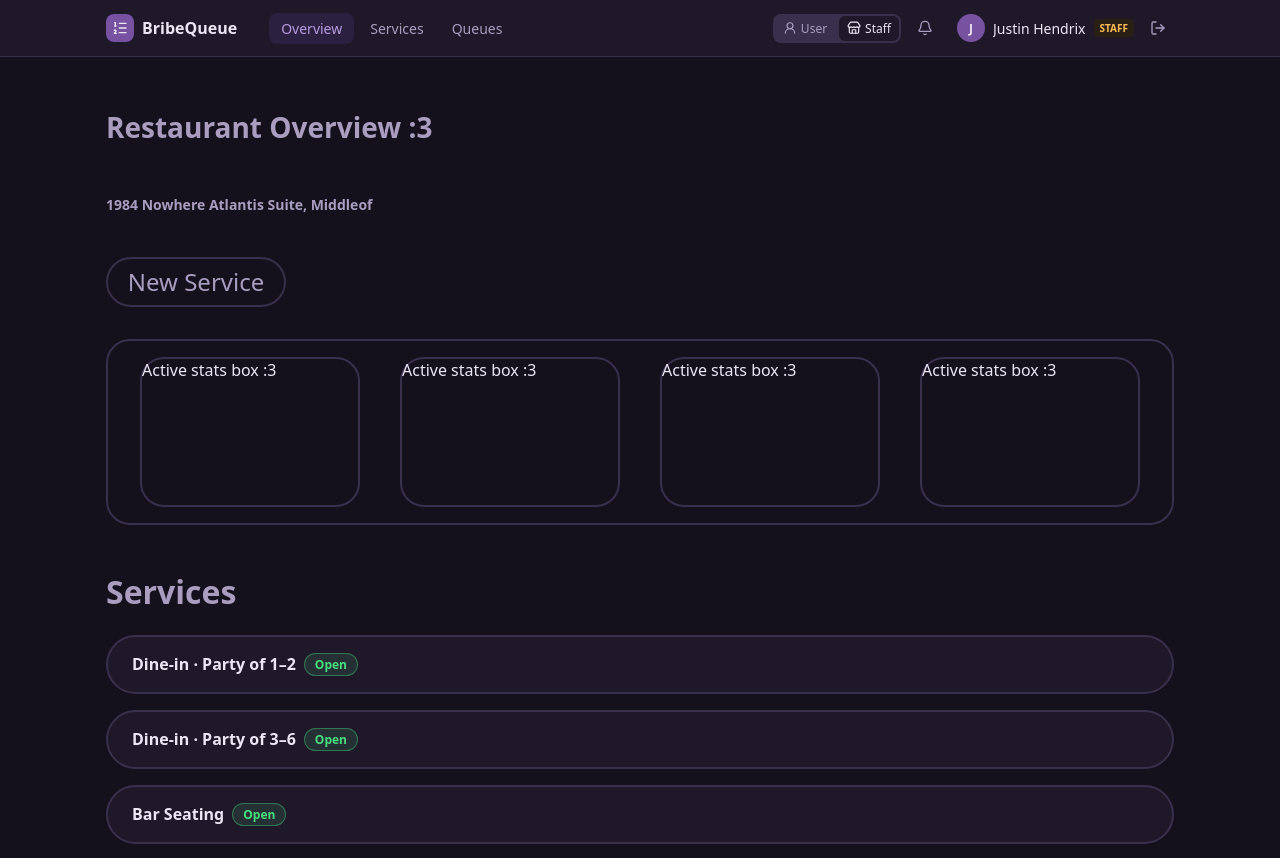
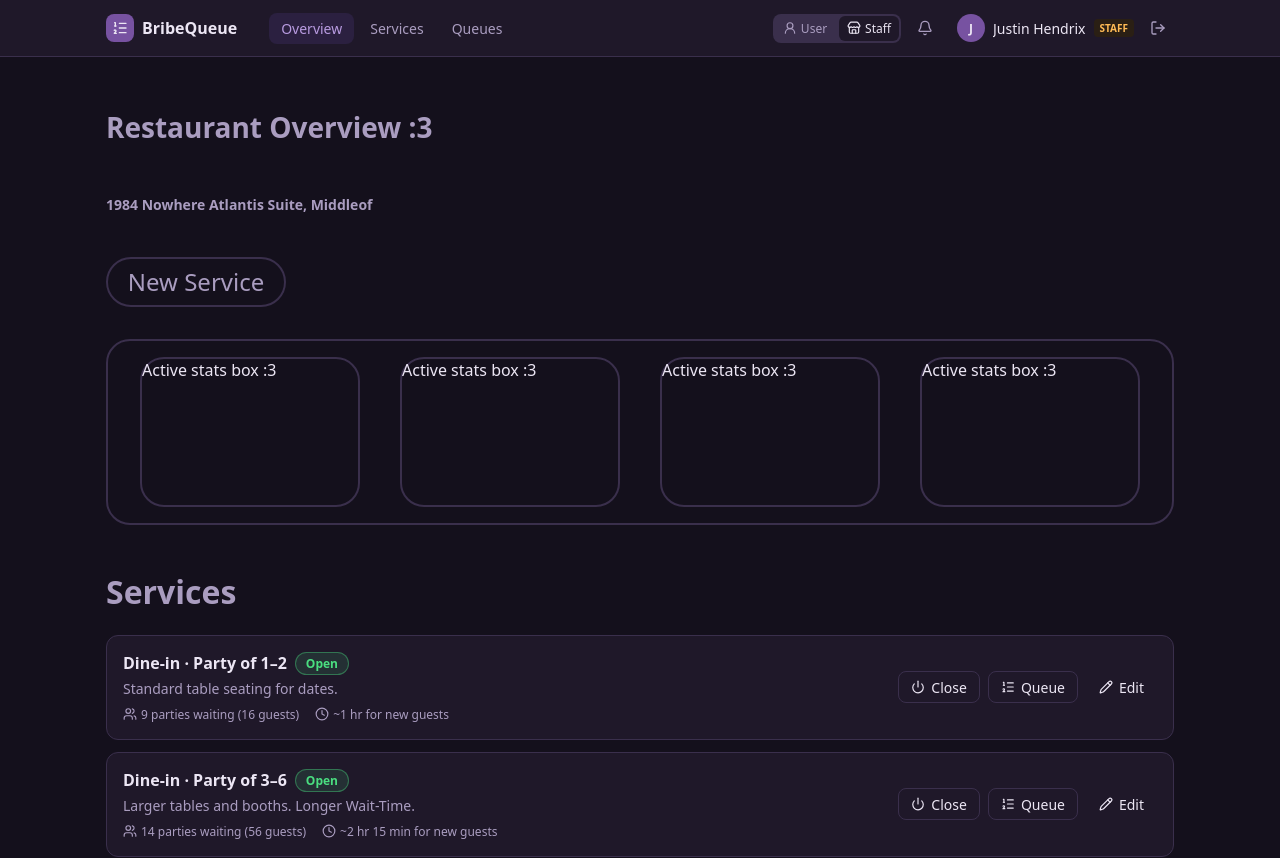
Before and after one commit to COSC-4353-Group-Project/SoftwareDesign, a React (Vite) app: page /admin-board in a window 1280 px wide. Shown: the top 858 px of the page. Built offline with nearby package versions, Linux system fonts and the light colour scheme.

Commit message:
so much copied code from my other pages
services in the admin page now show and have quick actinos on them! such as close, edit, and queue for when the queue page gets doen it'll hyperlink over there

```diff
--- a/src/pages/AdminDashboard.css
+++ b/src/pages/AdminDashboard.css
@@ -70,16 +70,23 @@
 
 
 
-/* one service card. height grows with the content now instead of a fixed 175px */
+/* one service card, same look as the cards on the Services tab.
+   info on the left, buttons will go on the right later */
 .admin-service-container {
     display: flex;
-    flex-direction: column;
-    gap: 8px;
-    padding: 16px 24px;
-    border: 2px solid var(--color-border);
+    align-items: flex-start;
+    justify-content: space-between;
+    gap: 12px;
+    padding: 16px;
+    border: 1px solid var(--color-border);
+    border-radius: 12px;
     background: var(--color-surface);
-    margin-bottom: 16px;
-    border-radius: 32px;
+    margin-bottom: 12px;
+}
+
+/* min-width: 0 lets long names/descriptions wrap instead of pushing the buttons off the card */
+.admin-service-info {
+    min-width: 0;
 }
 
 
@@ -100,6 +107,92 @@
     margin: 0;
     font-weight: 600;
 }
+
+.admin-service-desc {
+    margin: 4px 0 0;
+    font-size: 14px;
+    color: var(--color-muted-foreground);
+}
+
+/* small grey line with icons under the description */
+.admin-service-stats {
+    display: flex;
+    flex-wrap: wrap;
+    gap: 4px 16px;
+    margin-top: 8px;
+    font-size: 12px;
+    color: var(--color-muted-foreground);
+}
+
+/* icon + text side by side */
+.admin-service-stat {
+    display: flex;
+    align-items: center;
+    gap: 4px;
+}
+
+/* Funny little button work  */
+
+/* media  stuff handles large screens, other handle smaller phones. hopefullyitwork. :(*/
+.admin-service-buttons {
+    display: flex;
+    flex-wrap: wrap;
+    gap: 8px;
+    flex-shrink: 0;
+}
+
+/* shared look for all three so i dont have to redo code, the second class picks the color style */
+.admin-service-button {
+    display: flex;
+    align-items: center;
+    gap: 6px;
+    height: 32px;
+    padding: 0 12px;
+    border: 1px solid transparent;
+    border-radius: 8px;
+    background: transparent;
+    color: var(--color-foreground);
+    font: inherit;
+    font-size: 14px;
+    font-weight: 500;
+    text-decoration: none; /* Links are underlined by default and thats gross */
+    cursor: pointer;
+}
+
+/* filled purple, used for "Open" on a closed service */
+.admin-service-button.primary {
+    background: var(--color-primary);
+}
+
+.admin-service-button.primary:hover {
+    background: var(--color-primary-hover);
+}
+
+/* border only, used for "Close" and "Queue" */
+.admin-service-button.outline {
+    border-color: var(--color-border);
+}
+
+/* no border or background until hovered, used for Edit (same as the Edit button on the Services tab) */
+.admin-service-button.outline:hover,
+.admin-service-button.ghost:hover {
+    background: var(--color-primary-soft);
+}
+
+/* wide enough for info + buttons side by side */
+@media (min-width: 640px) {
+    .admin-service-container {
+        align-items: center;
+    }
+}
+
+@media (max-width: 639px) {
+    .admin-service-container {
+        flex-direction: column;
+    }
+}
+
+/*  end Funny little button work  */
 
 /* open/closed pill, color depends on active or inactive */
 .admin-service-pill {
--- a/src/pages/AdminDashboard.jsx
+++ b/src/pages/AdminDashboard.jsx
@@ -1,15 +1,39 @@
+import { useState } from 'react'
+import { Link } from 'react-router-dom'
+import { Clock, ListOrdered, Pencil, Power, Users } from 'lucide-react'
 import './AdminDashboard.css'
 
-// Fake services until the backend exists. Same services as the Service Management page.
-// More fields (waiting, guests, skip revenue) get added as the panel is built out.
+// legit just copied from the admin service page.
 const MOCK_SERVICES = [
-    { id: 1, name: 'Dine-in · Party of 1–2', isOpen: true },
-    { id: 2, name: 'Dine-in · Party of 3–6', isOpen: true },
-    { id: 3, name: 'Bar Seating', isOpen: true },
-    { id: 4, name: 'Patio', isOpen: false },
+    { id: 1, name: 'Dine-in · Party of 1–2', description: 'Standard table seating for dates.', duration: 6, waiting: 9, guests: 16, isOpen: true },
+    { id: 2, name: 'Dine-in · Party of 3–6', description: 'Larger tables and booths. Longer Wait-Time.', duration: 9, waiting: 14, guests: 56, isOpen: true },
+    { id: 3, name: 'Bar Seating', description: 'First-come bar stools. Bartender Service', duration: 4, waiting: 5, guests: 8, isOpen: true },
+    { id: 4, name: 'Patio', description: 'Outdoor tables. Closed when it rains.', duration: 5, waiting: 0, guests: 0, isOpen: false },
 ]
 
+// Turns minutes into human(XD) text: 0 to "Now", 45 to "45 min", 135 to "2 hr 15 min".
+// Same helper as QueueStatusPage, copied so i dont have to write more code.
+function formatMinutes(min) {
+    if (min <= 0) return 'Now'
+    if (min < 60) return `${Math.round(min)} min`
+    const h = Math.floor(min / 60)
+    const m = Math.round(min % 60)
+    return m ? `${h} hr ${m} min` : `${h} hr`
+}
+
 function AdminDashboard(){
+    // services live in state so the Open/Close button can change them
+    const [services, setServices] = useState(MOCK_SERVICES)
+
+    /* ===== Funny little button work ===== */
+    // Open/Close button: flips isOpen on the one service that was clicked, leaves the rest alone
+    function toggleOpen(id) {
+        setServices(services.map((service) =>
+            service.id === id ? { ...service, isOpen: !service.isOpen } : service
+        ))
+    }
+    /* ===== end Funny little button work ===== */
+
     return(
     <div className="admin-page">
         <div className="admin-header">
@@ -42,11 +66,13 @@ function AdminDashboard(){
             <div>
                 <h1 className="admin-service-header">Services</h1>
                 {/* one card per service, closed services get faded out a bit */}
-                {MOCK_SERVICES.map((service) => (
+                {services.map((service) => (
                     <div
                         key={service.id}
                         className={service.isOpen ? 'admin-service-container' : 'admin-service-container closed'}
                     >
+                        {/* left side of the card, buttons are on the right */}
+                        <div className="admin-service-info">
                             {/* name + open/closed pill on the same line */}
                             <div className="admin-service-top">
                                 <p className="admin-service-name">{service.name}</p>
@@ -56,6 +82,42 @@ function AdminDashboard(){
                                     <span className="admin-service-pill closed">Closed</span>
                                 )}
                             </div>
+
+                            <p className="admin-service-desc">{service.description}</p>
+
+                            <div className="admin-service-stats">
+                                <span className="admin-service-stat">
+                                    <Users size={14} /> {service.waiting} {service.waiting === 1 ? 'party' : 'parties'} waiting ({service.guests} guests)
+                                </span>
+                                {/* a new guest joins behind everyone, so their wait is (waiting + 1) × minutes per party */}
+                                <span className="admin-service-stat">
+                                    <Clock size={14} />
+                                    {service.isOpen
+                                        ? ` ~${formatMinutes((service.waiting + 1) * service.duration)} for new guests`
+                                        : ' Not taking new guests'}
+                                </span>
+                            </div>
+                        </div>
+
+                        {/* ===== Funny little button work ===== */}
+                        <div className="admin-service-buttons">
+                            {/* filled purple "Open" when closed so it stands out, outlined "Close" when open */}
+                            <button
+                                type="button"
+                                className={service.isOpen ? 'admin-service-button outline' : 'admin-service-button primary'}
+                                onClick={() => toggleOpen(service.id)}
+                            >
+                                <Power size={14} /> {service.isOpen ? 'Close' : 'Open'}
+                            </button>
+                            {/* Link instead of button because these go to another page */}
+                            <Link to="/admin-queues" className="admin-service-button outline">
+                                <ListOrdered size={14} /> Queue
+                            </Link>
+                            <Link to="/admin-services" className="admin-service-button ghost">
+                                <Pencil size={14} /> Edit
+                            </Link>
+                        </div>
+                        {/* ===== end Funny little button work ===== */}
                     </div>
                 ))}
             </div>
```
Lines whose indentation alone changed are shown as unchanged.
